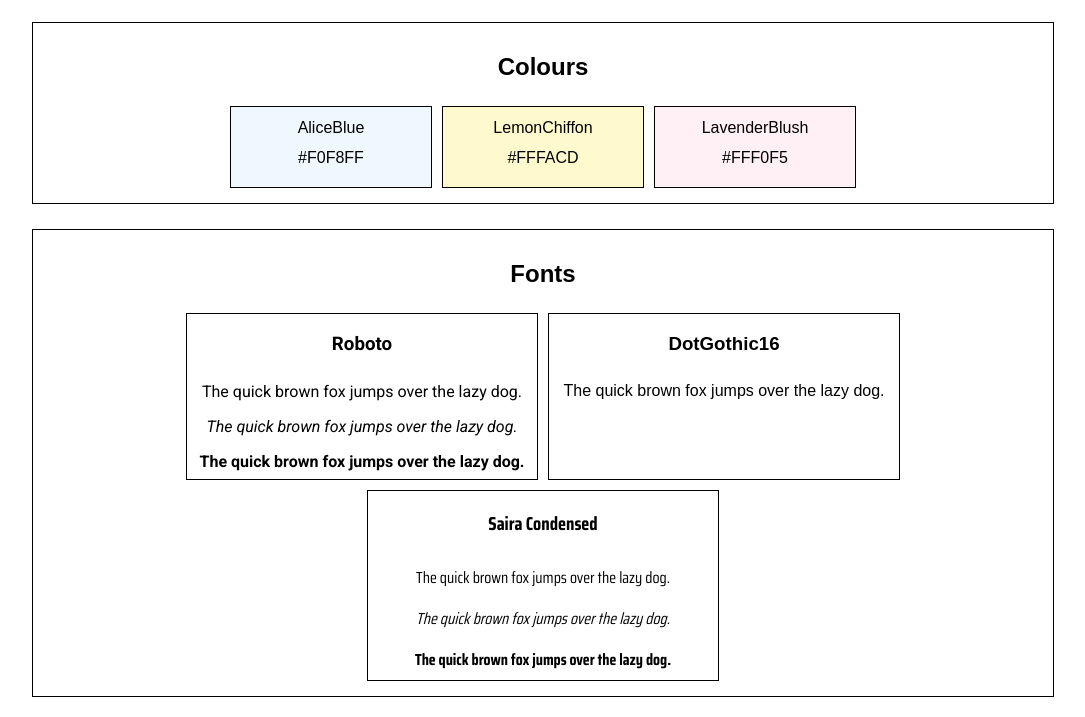
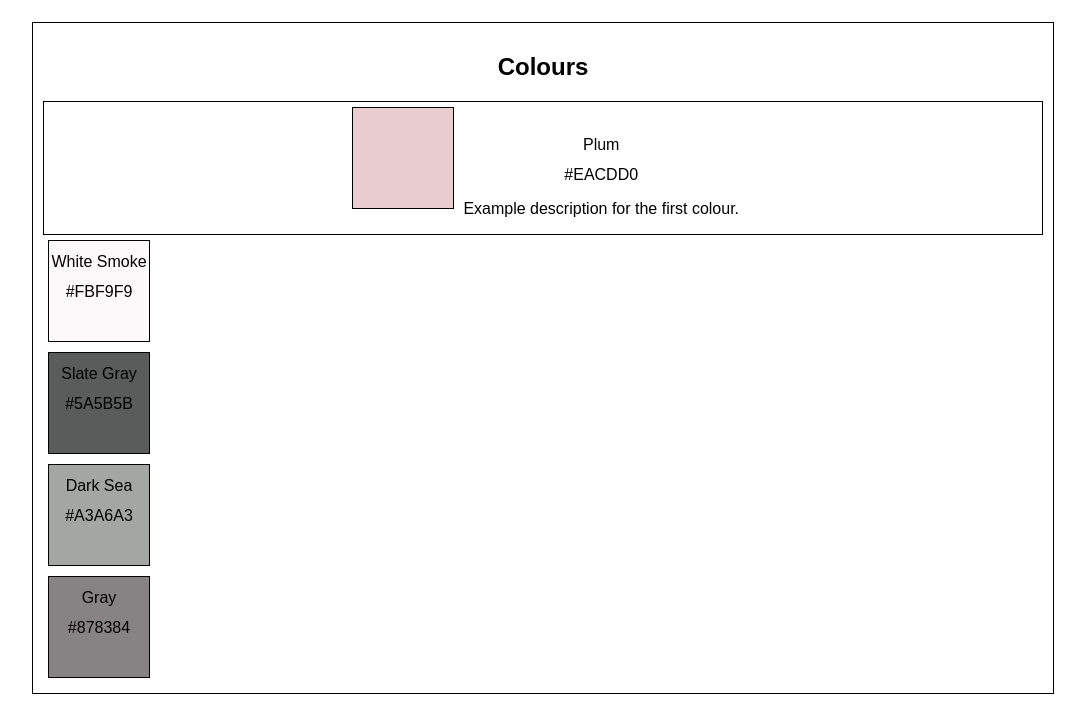
Before and after one commit to lim-zhiyu/Website-Design-System, a plain HTML site: page index.html in a window 1280 px wide. Shown: the part 61-778 px from the top of the page, without its empty margins (97-1182 px from the left). Drawn offline with Linux system fonts and the light colour scheme; a web font is replaced by a local one.

Commit message:
Change layout of color section

```diff
--- a/index.html
+++ b/index.html
@@ -15,22 +15,41 @@
     </header>
     <main>
       <!-- Color section -->
-      <div class="mainSection">
+      <div id="color" class="mainSection">
         <div class="sectionTitle">
           <h2>Colours</h2>
         </div>
         <div class="sectionContent">
-          <div class="colorBox color1">
-            <span class="colorName">AliceBlue</span>
-            <span class="hexValue">#F0F8FF</span>
+          <div class="colorOne"> <!-- Rename class name later -->
+            <div class="colorBox color1"></div>
+            <div class="colorInfo">
+              <div class="colorName">
+                <span class="colorName">Plum</span>
+              </div>
+              <div class="hexValue">
+                <span class="hexValue">#EACDD0</span>
+              </div>
+              <div class="colorDescription">
+                <p>Example description for the first colour.</p>
+              </div>
+            </div>
           </div>
+
           <div class="colorBox color2">
-            <span class="colorName">LemonChiffon</span>
-            <span class="hexValue">#FFFACD</span>
+            <span class="colorName">White Smoke</span>
+            <span class="hexValue">#FBF9F9</span>
           </div>
           <div class="colorBox color3">
-            <span class="colorName">LavenderBlush</span>
-            <span class="hexValue">#FFF0F5</span>
+            <span class="colorName">Slate Gray</span>
+            <span class="hexValue">#5A5B5B</span>
+          </div>
+          <div class="colorBox color4">
+            <span class="colorName">Dark Sea</span>
+            <span class="hexValue">#A3A6A3</span>
+          </div>
+          <div class="colorBox color5">
+            <span class="colorName">Gray</span>
+            <span class="hexValue">#878384</span>
           </div>
         </div>
       </div>
@@ -38,7 +57,7 @@
 
 
       <!-- Font section -->
-      <div class="mainSection">
+      <div id="font" class="mainSection">
         <div class="sectionTitle">
           <h2>Fonts</h2>
         </div>
@@ -70,7 +89,6 @@
 
         </div>
       </div>
-      </div>
 
 
     </main>
@@ -80,6 +98,7 @@
 
 <!--
 TODO
+- Use ID for main sections
 - Figure out a pattern that makes CSS rules applicable to all the same-level container divs for every section
 - Make the DotGothic16 example center
 -->
--- a/styles.css
+++ b/styles.css
@@ -5,28 +5,20 @@ font-family: 'Roboto', sans-serif;
 font-family: 'Saira Condensed', sans-serif;
 */
 
+
+
 /*Global rules*/
+
+
 body {
   font-family: sans-serif;
+  text-align: center;
+  box-sizing: border-box;
 }
 
-header {
-  text-align: center;
-}
 
-h3 {
-  text-align: center;
-}
 
-.mainSection {
-  display: flex;
-  flex-direction: column;
-  width: 1000px;
-  margin: 25px auto;
-  border: 1px solid black;
-  padding: 10px;
-}
-
+/*Fonts*/
 .roboto {
   font-family: 'Roboto', sans-serif;
 }
@@ -39,25 +31,47 @@ h3 {
   font-family: 'Saira Condensed', sans-serif;
 }
 
-/*Color section*/
-.sectionTitle {
-  text-align: center;
+
+
+/*Apply to all main sections*/
+.mainSection {
+  width: 1000px;
+  margin: 25px auto;
+  border: 1px solid black;
+  padding: 10px;
 }
 
 .sectionContent {
   display: flex;
+  flex-direction: column;
   flex-wrap: wrap;
   justify-content: center;
 }
 
+
+/*Color section*/
+
+
 .colorBox {
   display: inline-block;
   border: 1px solid black;
-  min-width: 200px;
-  height: 80px;
+  width: 100px;
+  height: 100px;
   margin: 5px;
   text-align: center;
 }
+
+/* Test Begin */
+
+.colorOne {
+  border: 1px solid black;
+}
+
+.colorInfo {
+  display: inline-block;
+}
+
+/* Test Ends */
 
 .colorName {
   display: block;
@@ -69,15 +83,23 @@ h3 {
 }
 
 .color1 {
-  background-color: AliceBlue;
+  background-color: #EACDD0;
 }
 
 .color2 {
-  background-color: LemonChiffon;
+  background-color: #FBF9F9;
 }
 
 .color3 {
-  background-color: LavenderBlush;
+  background-color: #5A5B5B;
+}
+
+.color4 {
+  background-color: #A3A6A3;
+}
+
+.color5 {
+  background-color: #878384;
 }
 
 
```
